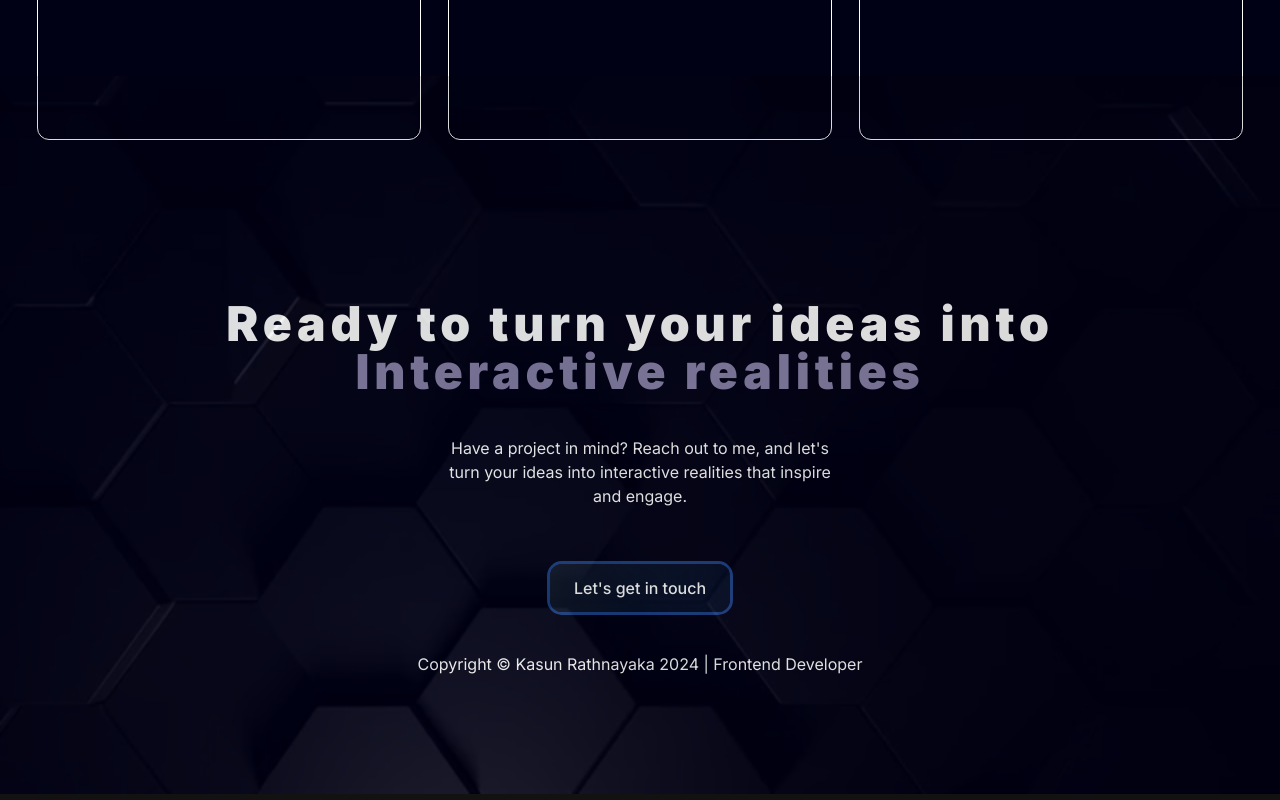
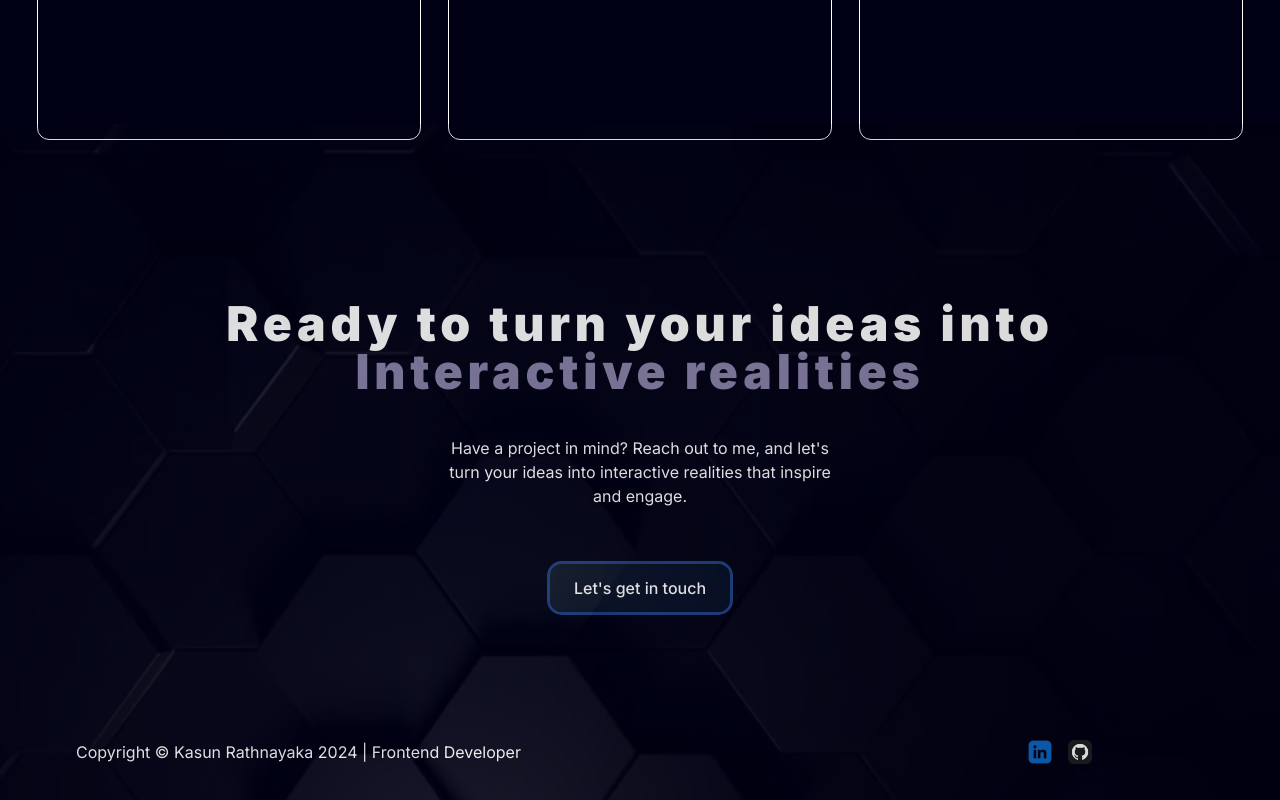
Before and after one commit to kasun-m-rathnayaka/kasun-s-developer-portfolio, a Next.js app: page / in a window 1280 px wide. Shown: the part 6641-7441 px from the top of the page. Built offline with nearby package versions, Linux system fonts and the light colour scheme.

Commit message:
refactor: Update UI and social media icons in Footer component

```diff
--- a/components/Footer.tsx
+++ b/components/Footer.tsx
@@ -1,28 +1,43 @@
 import React from "react";
 import MagicButton from "./ui/MagicButton";
+import { socialmedia } from "@/data";
 
 export function Footer() {
   return (
     <footer className="w-full pt-10" id="contact">
-      <div className="w-full min-h-96 -mb-36 md:m-0">
+      <div className="w-full h-full md:max-h-[500px] -mb-36 md:m-0">
         <div className="md:-mb-[600px] md:mt-10 m-auto text-center px-5 flex justify-center items-center flex-col">
           <h1 className="font-black text-white text-3xl md:text-5xl md:max-w-[950px] md:px-10 lg:px-12 tracking-widest m-auto text-center px-5">
             Ready to turn your ideas into{" "}
             <span className="text-purple-100">Interactive realities</span>
           </h1>
-          <p className="pt-10 max-w-[400px]">
+          <p className="pt-4 md:pt-10 max-w-[400px]">
             Have a project in mind? Reach out to me, and let's turn your ideas
             into interactive realities that inspire and engage.
           </p>
-          <a href="mailto:k.rathnayaka365@gmail.com" className="mt-14">
+          <a href="mailto:k.rathnayaka365@gmail.com" className="mt-5 md:mt-14">
             <MagicButton word="Let's get in touch" />
           </a>
-          <div className="mt-10 flex justify-between">
+          <div className="mt-20 -mb-10 md:mt-32 flex flex-col md:flex-row justify-center items-center gap-3 md:justify-between w-full md:pr-40 md:pl-14">
             <div>
               <p>Copyright © Kasun Rathnayaka 2024 | Frontend Developer</p>
             </div>
             <div className="flex">
-
+              {socialmedia.map((item, index) => (
+                <a
+                  key={index}
+                  href={item.link}
+                  target="_blank"
+                  rel="noreferrer"
+                  className="mx-2"
+                >
+                  <img
+                    src={`/img/${item.img}`}
+                    alt={item.img}
+                    className="w-6 rounded-md cursor-pointer"
+                  />
+                </a>
+              ))}
             </div>
           </div>
         </div>
--- a/data.ts
+++ b/data.ts
@@ -378,7 +378,7 @@ const socialmedia = [
   },
   {
     id: 2,
-    img: "github.png",
+    img: "github.webp",
     link: "https://github.com/kasun-m-rathnayaka",
   },
 ];
```
